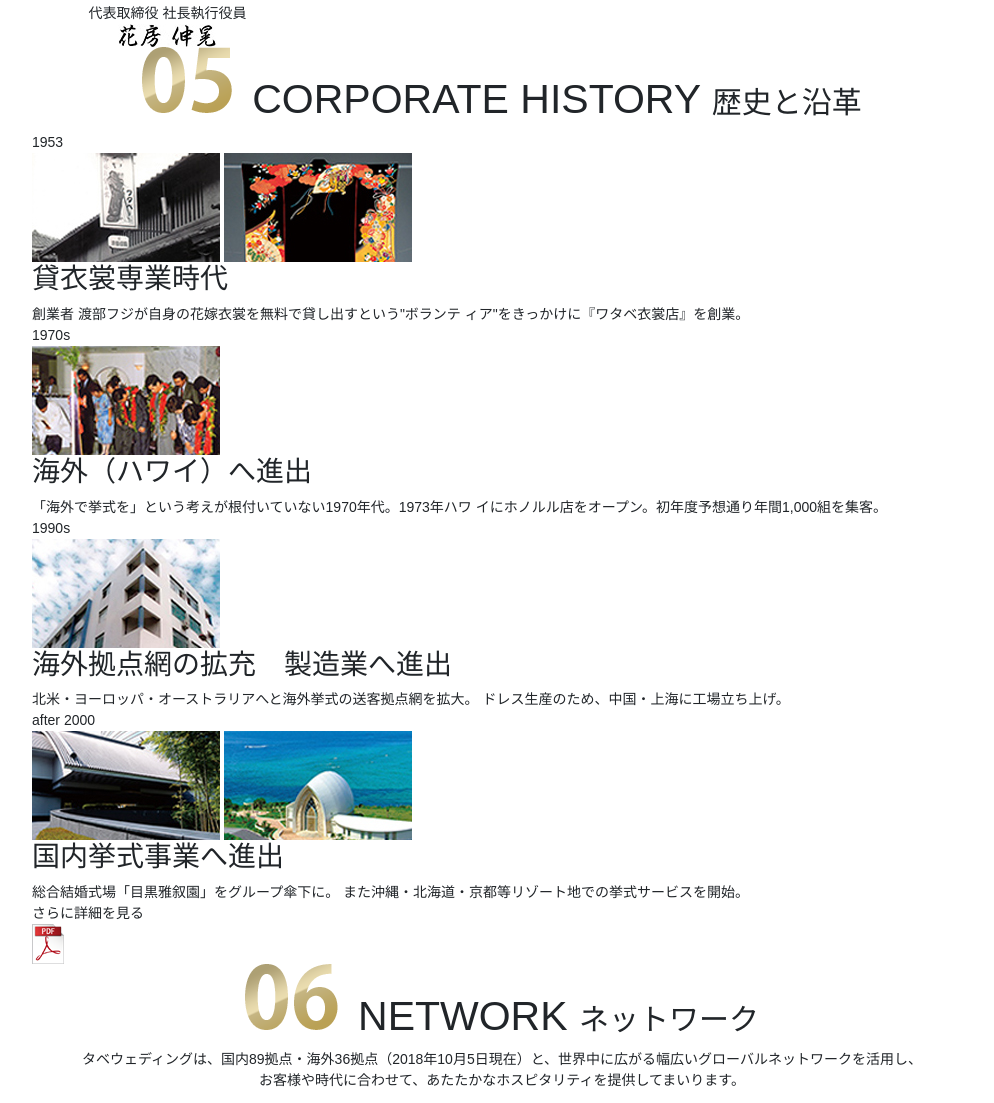
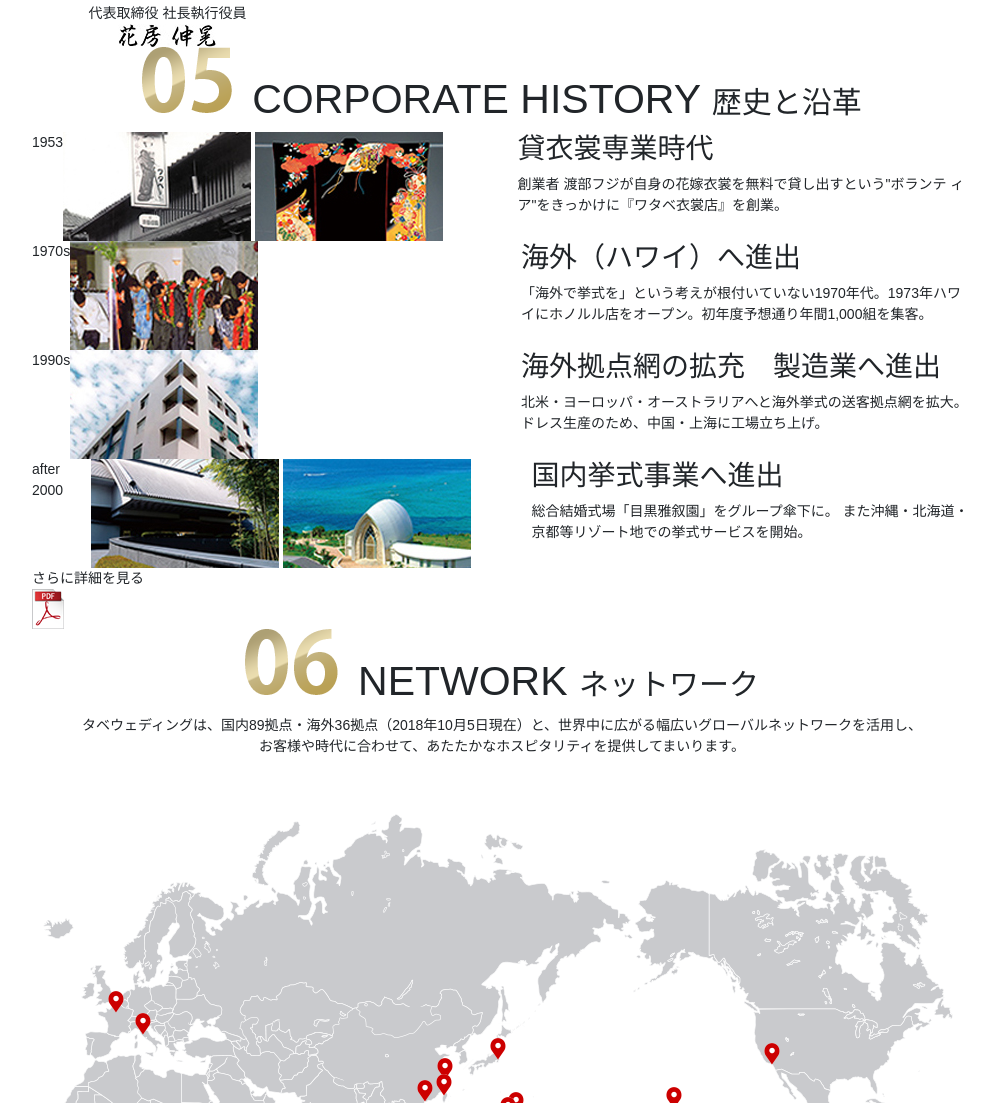
Before and after one commit to phuongcloudit/watabe-wedding-about, a plain HTML site: page index.html in a window 1280 px wide. Shown: the part 6676-7779 px from the top of the page, without its empty margins (138-1132 px from the left). Drawn offline with Linux system fonts and the light colour scheme.

Commit message:
fix corp

```diff
--- a/asset/css/style.css
+++ b/asset/css/style.css
@@ -263,8 +263,16 @@ body {
     margin-top: 10px;
 }
 
-
-
+/* --corporate hictory-- */
+.corporate_history .corp_item .corp_content{
+    width: 50%;
+}
+.corporate_history .corp_item{
+    display: flex;
+}
+.corporate_history .corp_item .corp_img{
+    width: 50%;
+}
 
 
 
```
